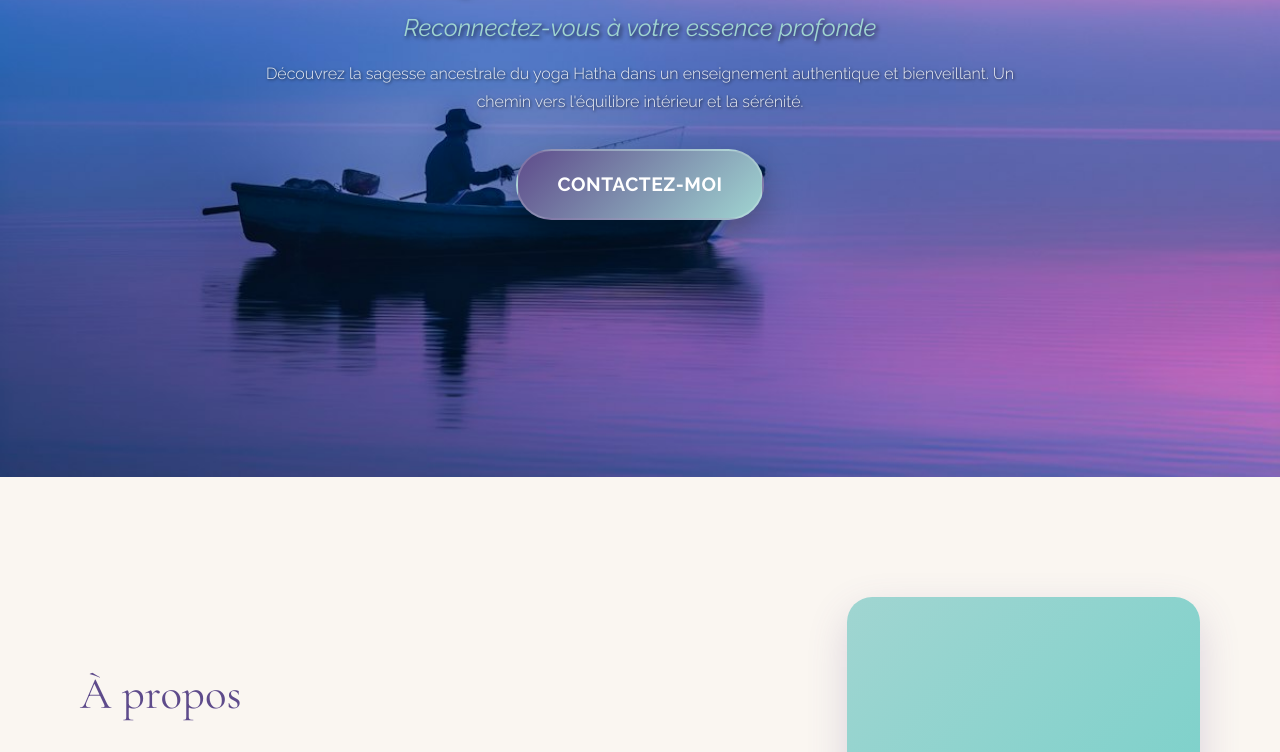
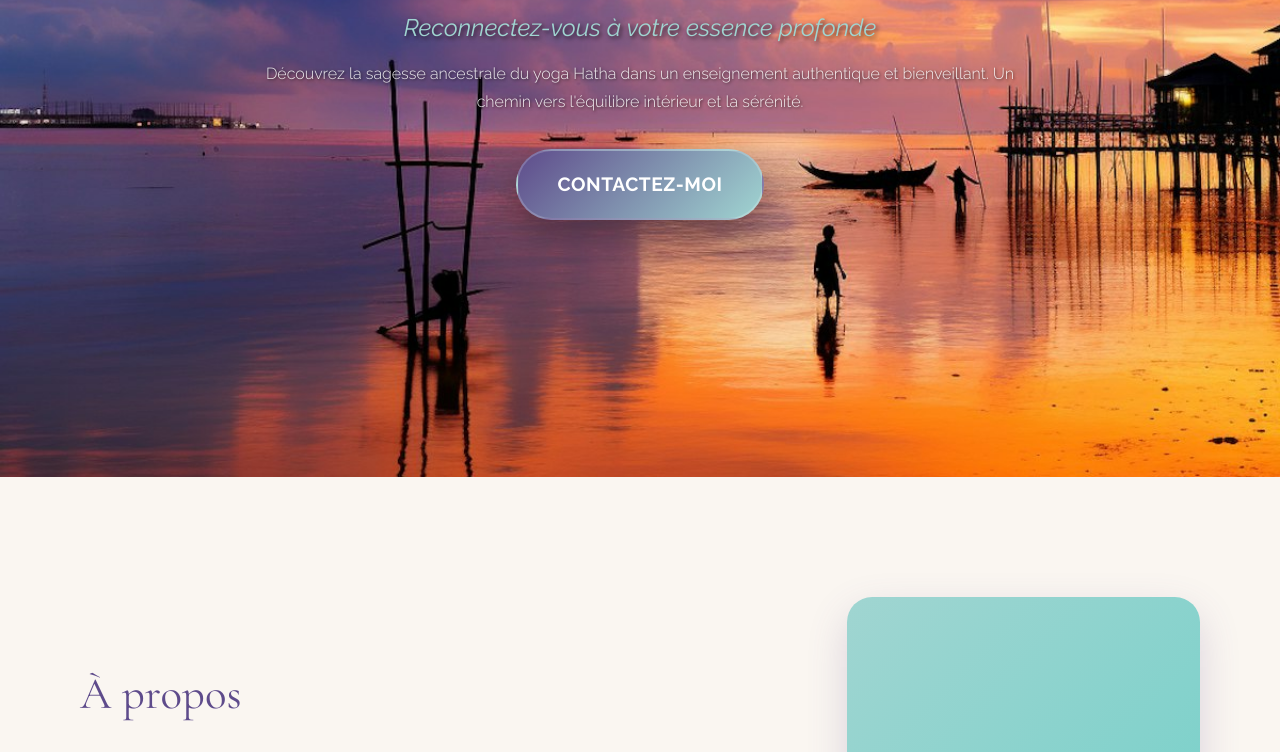
Before and after one commit to Luce-cmd/Shanti-yoga-, a plain HTML site: page index.html in a window 1280 px wide. Shown: the part 323-1075 px from the top of the page. Drawn offline with nearby package versions, Linux system fonts and the light colour scheme.

Commit message:
Update hero 4 to hero 5

```diff
--- a/style.css
+++ b/style.css
@@ -230,7 +230,7 @@ p {
 
 /* Overlay plus marqué pour la lisibilité */
 .hero-overlay {
-    background-image: url('./images/hero4.jpeg');
+    background-image: url('./images/hero5.jpeg');
     background-size: cover;
     background-position: center;
     background-repeat: no-repeat;
```
